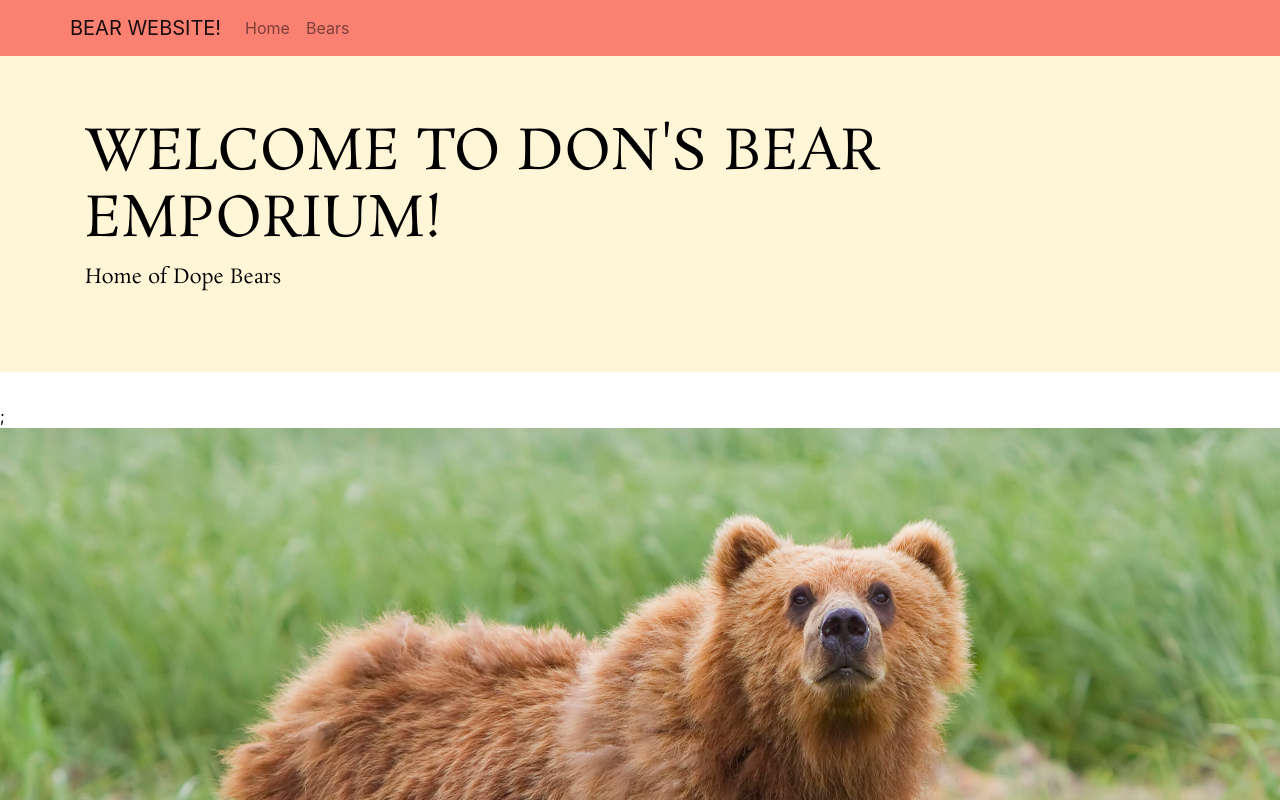
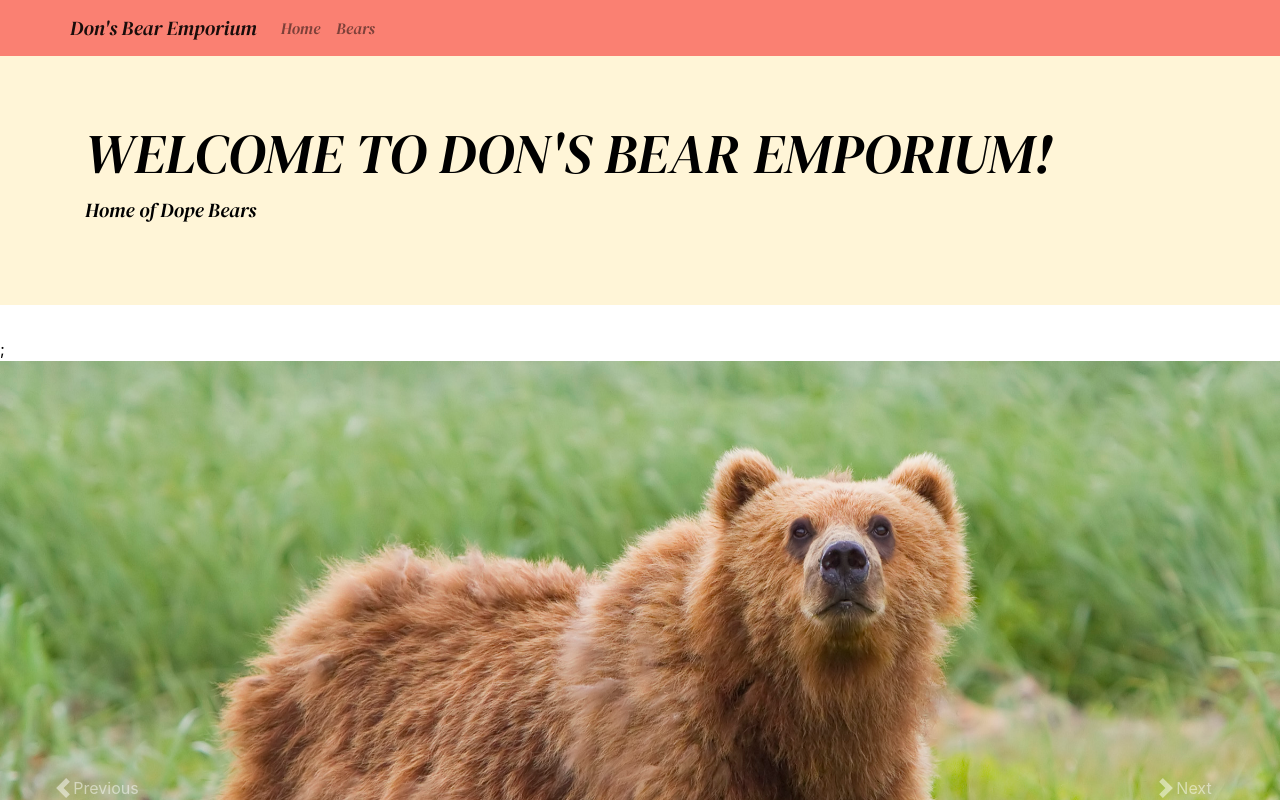
Before and after one commit to dondewaay/React-Project, a React (Vite) app in the folder ReactProject/: page / in a window 1280 px wide. Shown: the top 800 px of the page. Built offline with nearby package versions, Linux system fonts and the light colour scheme.

Commit message:
Ok fine now last one

```diff
--- a/ReactProject/src/App.css
+++ b/ReactProject/src/App.css
@@ -1,3 +1,8 @@
+body {
+  background-color: black;
+  color: white;
+}
+
 html {
   height: 100%
 }
@@ -24,3 +29,21 @@ html {
 .rosarivoItalic {
     font-family: rosarivoItalic;
 }
+
+@font-face {
+  font-family: dmReg;
+  src: url(./assets/fonts/DMSerifDisplay-Regular.ttf);
+}
+
+.dmReg {
+  font-family: dmReg;
+}
+
+@font-face {
+  font-family: dmItalic;
+  src: url(./assets/fonts/DMSerifDisplay-Italic.ttf);
+}
+
+.dmItalic {
+  font-family: dmItalic;
+}
--- a/ReactProject/src/Components/Footer/Footer.css
+++ b/ReactProject/src/Components/Footer/Footer.css
@@ -1,7 +1,8 @@
 .footer {
     background-color: black;
     color: white;
-    text-align: center;
+    text-align: right;
     padding-top: 1rem;
     padding-bottom: 0.25rem;
+    font-family: dmItalic;
 }
--- a/ReactProject/src/Components/Header/Header.css
+++ b/ReactProject/src/Components/Header/Header.css
@@ -1,4 +1,5 @@
 .custom-navbar {
     background-color: #FA8072;
     color:white;
+    font-family: dmItalic;
 }
--- a/ReactProject/src/Components/Header/Header.tsx
+++ b/ReactProject/src/Components/Header/Header.tsx
@@ -7,7 +7,7 @@ const Header = () => {
   return (
     <Navbar className="custom-navbar">
       <Container>
-        <Navbar.Brand href="/">BEAR WEBSITE!</Navbar.Brand>
+        <Navbar.Brand href="/">Don's Bear Emporium</Navbar.Brand>
         <Navbar.Toggle aria-controls="basic-navbar-nav" />
         <Navbar.Collapse id="basic-navbar-nav">
           <Nav className="me-auto">
--- a/ReactProject/src/Components/Jumbotron/Jumbotron.css
+++ b/ReactProject/src/Components/Jumbotron/Jumbotron.css
@@ -1,3 +1,4 @@
 .jumbotron {
     background-color: #fff5d7;
+    font-family: dmItalic;
 }
--- a/ReactProject/src/Components/Jumbotron/Jumbotron.tsx
+++ b/ReactProject/src/Components/Jumbotron/Jumbotron.tsx
@@ -2,7 +2,7 @@ import "./Jumbotron.css";
 
 const Jumbotron = () => {
   return (
-    <div className="jumbotron jumbotron-fluid rosarivo">
+    <div className="jumbotron jumbotron-fluid dmItalic">
       <div className="container">
         <h1 className="display-4">
           <b> WELCOME TO DON'S BEAR EMPORIUM! </b>
--- a/ReactProject/src/index.css
+++ b/ReactProject/src/index.css
@@ -1,11 +1,7 @@
 :root {
-    font-family: Inter, system-ui, Helvetica, Arial, sans-serif;
+    font-family: dmReg;
     line-height: 1.5;
     font-weight: 400;
-
-    color-scheme: dark;
-    color: white;
-    background-color: black;
 
     font-synthesis: none;
     text-rendering: optimizeLegibility;
```
Also changed, not shown: ReactProject/src/assets/fonts/DMSerifDisplay-Italic.ttf (added), ReactProject/src/assets/fonts/DMSerifDisplay-Regular.ttf (added).
